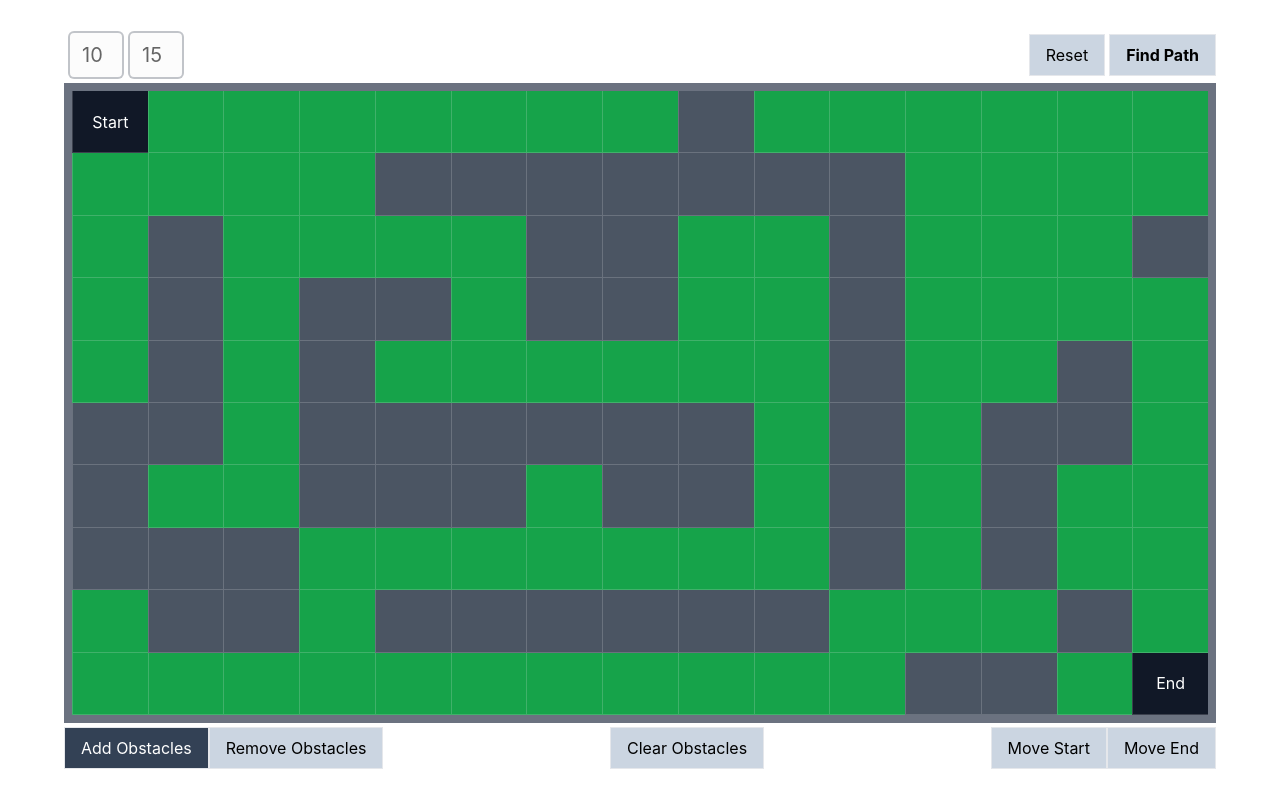
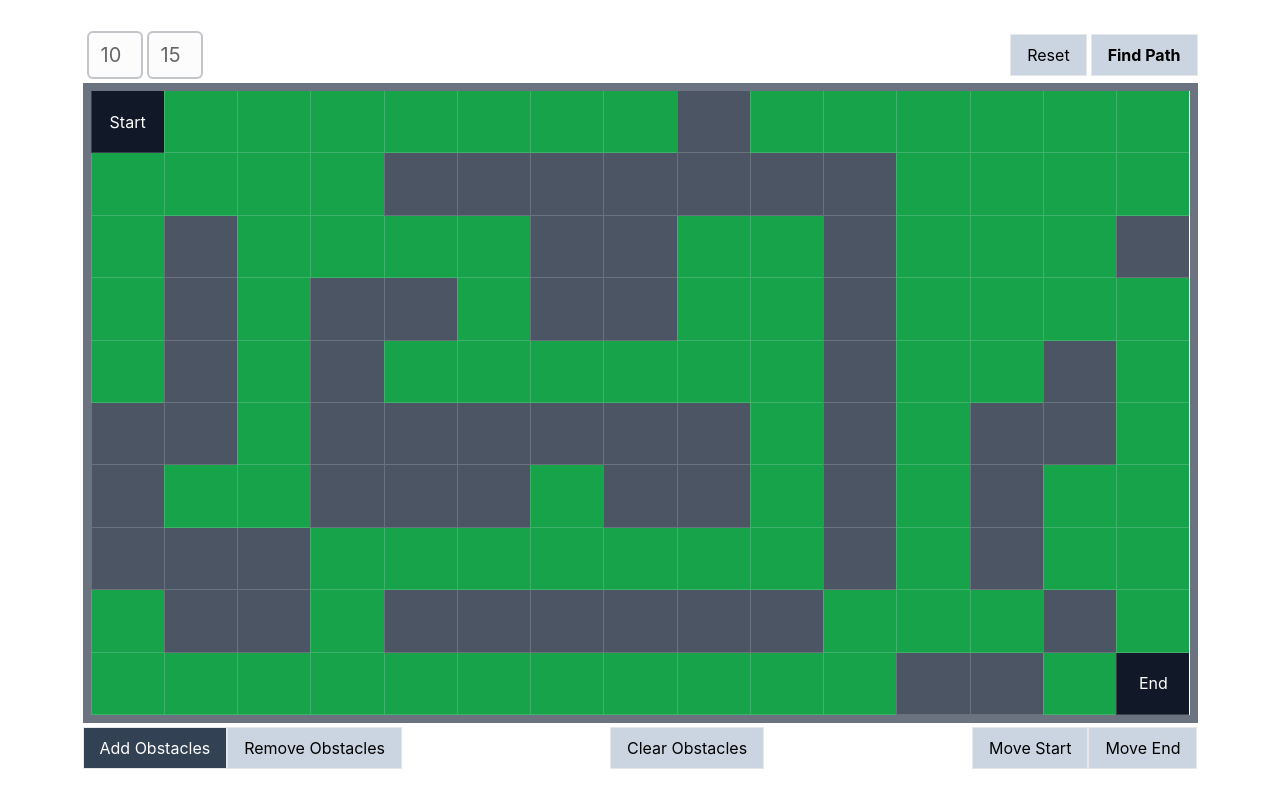
Before and after one commit to niloy143/find-the-shortest-path, a React (Create React App) app: page / in a window 1280 px wide. Built offline with nearby package versions, Linux system fonts and the light colour scheme.

Commit message:
height width

```diff
--- a/src/components/Home.js
+++ b/src/components/Home.js
@@ -95,7 +95,7 @@ export default function Home() {
         </div>
 
         <div
-          className="flex flex-col border-8 border-[groove] border-gray-500 h-[80vh] w-[90vw]"
+          className="flex flex-col border-8 border-[groove] border-gray-500 h-[80vh] w-[90vw] max-w-[1115px] max-h-[770px]"
           onMouseDown={() => setIsClicked(true)}
           onMouseUp={() => setIsClicked(false)}
         >
```
